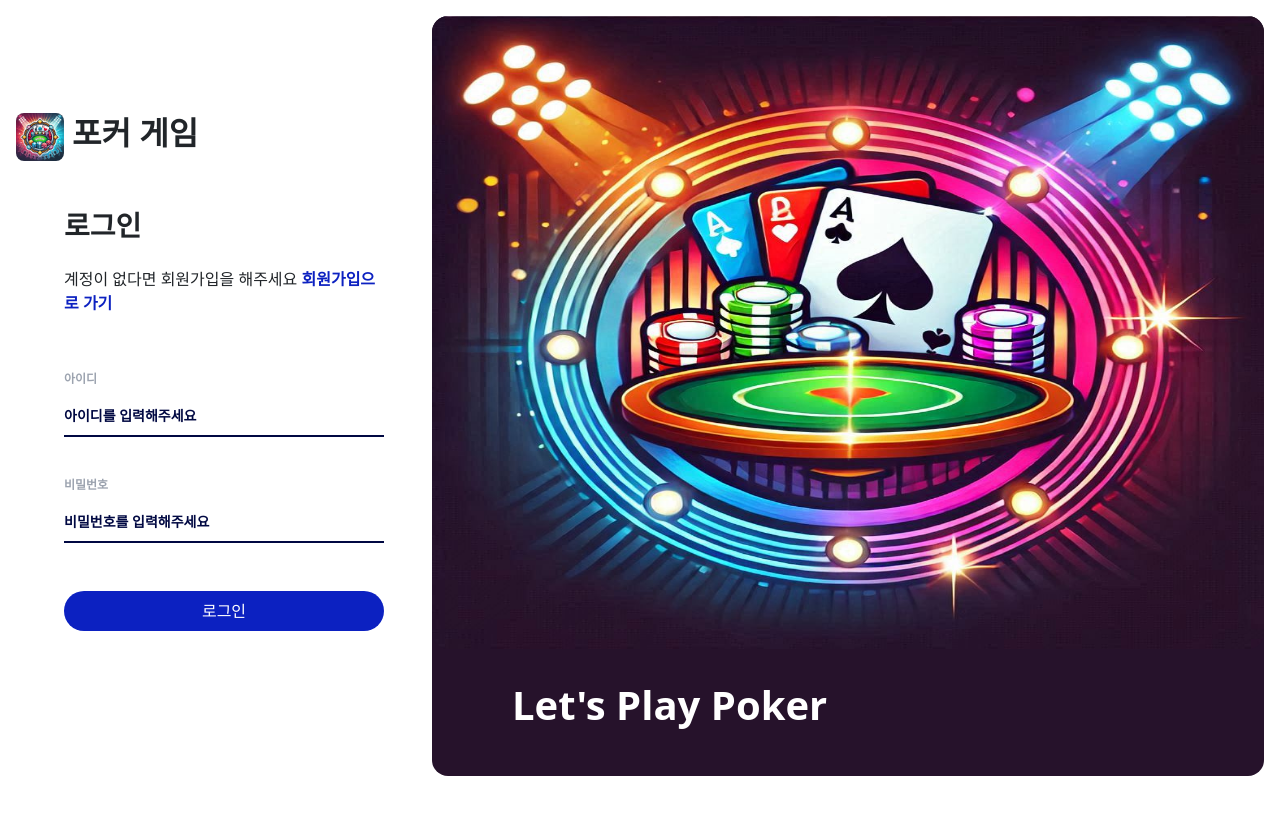
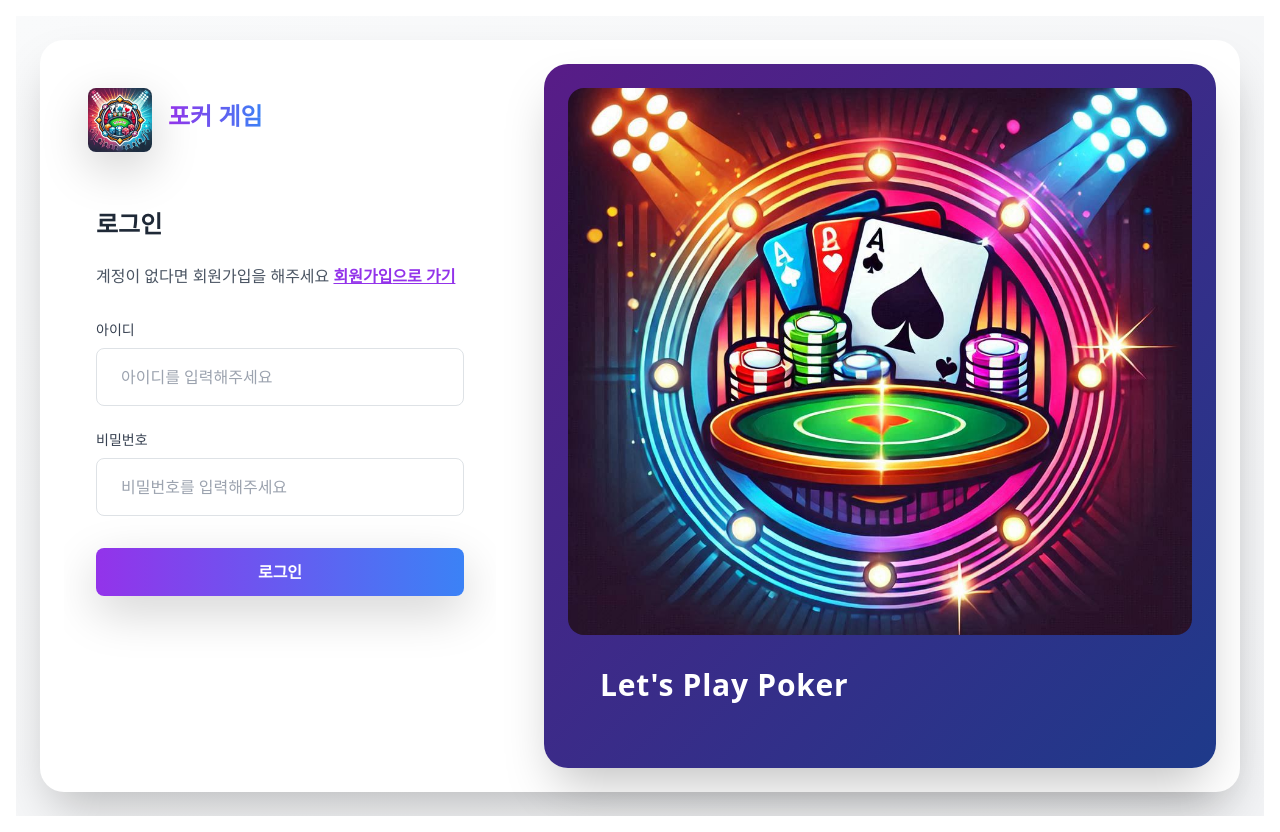
Before and after one commit to hyomin1/Poker, a React (Create React App) app: page / in a window 1280 px wide. Before the commit the page ends 800 px from the top, so only its background shows below. Built offline with nearby package versions, Linux system fonts and the light colour scheme; no server answers.

Commit message:
style(Auth): 로그인/회원가입 페이지 UI 개선

```diff
--- a/src/components/AuthImage.jsx
+++ b/src/components/AuthImage.jsx
@@ -2,13 +2,17 @@ import React from 'react';
 
 export default function AuthImage() {
   return (
-    <div className='bg-[#26122B] flex items-start  rounded-2xl flex-col h-full w-full '>
-      <img
-        src={'/images/pokerBg.png'}
-        alt='bgImage'
-        className='w-full h-5/6 rounded-2xl'
-      />
-      <h1 className='mt-8 ml-20 font-bold text-white'>Let's Play Poker</h1>
+    <div className='w-full h-full p-6 shadow-2xl bg-gradient-to-br from-purple-900 to-blue-900 rounded-3xl'>
+      <div className='relative overflow-hidden h-5/6 rounded-2xl'>
+        <img
+          src='/images/pokerBg.png'
+          alt='bgImage'
+          className='object-cover w-full h-full transition-transform duration-700 transform hover:scale-105'
+        />
+      </div>
+      <h1 className='mt-8 ml-8 text-3xl font-bold tracking-wide text-white'>
+        Let's Play Poker
+      </h1>
     </div>
   );
 }
--- a/src/components/Button.jsx
+++ b/src/components/Button.jsx
@@ -2,7 +2,7 @@ import React from 'react';
 
 export default function Button({ text }) {
   return (
-    <button className='w-full h-10 text-white rounded-3xl bg-brand hover:brightness-110'>
+    <button className='w-full h-12 text-white font-semibold rounded-lg bg-gradient-to-r from-purple-600 to-blue-500 hover:from-purple-700 hover:to-blue-600 transform transition-all duration-200 hover:scale-[1.02] focus:ring-2 focus:ring-purple-500 focus:ring-opacity-50 shadow-lg'>
       {text}
     </button>
   );
--- a/src/components/FormInput.jsx
+++ b/src/components/FormInput.jsx
@@ -2,20 +2,20 @@ import React from 'react';
 
 export default function FormInput({ type, name, register, text, placeholder }) {
   return (
-    <>
+    <div className='mb-6'>
       <label
-        className='mt-10 mb-2 text-xs font-semibold text-gray-400'
         htmlFor={name}
+        className='block mb-2 text-sm font-medium text-gray-700'
       >
         {text}
       </label>
       <input
-        className='mt-2 border-b-2 border-[#000842] focus:outline-none placeholder-[#000842] placeholder:font-semibold pb-2 placeholder:text-sm'
         id={name}
         type={type}
-        {...register(name, { required: true })}
+        {...register(name)}
         placeholder={placeholder}
+        className='w-full px-4 py-3 transition-colors duration-200 border border-gray-300 rounded-lg focus:border-purple-500 focus:ring-2 focus:ring-purple-200'
       />
-    </>
+    </div>
   );
 }
--- a/src/components/Logo.jsx
+++ b/src/components/Logo.jsx
@@ -2,13 +2,15 @@ import React from 'react';
 
 export default function Logo() {
   return (
-    <div className='flex items-center'>
+    <div className='flex items-center p-6'>
       <img
-        src={'/images/logo.png'}
+        src='/images/logo.png'
         alt='logo'
-        className='w-12 h-12 rounded-lg'
+        className='w-16 h-16 transition-transform rounded-lg shadow-lg hover:scale-105'
       />
-      <h2 className='ml-2 font-bold'>포커 게임</h2>
+      <h2 className='ml-4 text-2xl font-bold text-transparent bg-gradient-to-r from-purple-600 to-blue-500 bg-clip-text'>
+        포커 게임
+      </h2>
     </div>
   );
 }
--- a/src/components/UserForm.jsx
+++ b/src/components/UserForm.jsx
@@ -13,32 +13,37 @@ export default function UserForm({ text }) {
   } = useForm();
   const { onLogin, onRegister } = useAuth();
   const isLogin = text === '로그인';
+
   const onSubmit = (data) => {
     const { userId, username, password } = data;
     if (isLogin) {
       onLogin.mutate(data);
       return;
     }
-
     onRegister.mutate({
       userId,
       username,
       password,
     });
   };
+
   return (
-    <form onSubmit={handleSubmit(onSubmit)} className='p-12 overflow-auto'>
-      <h3 className='font-bold'>{text}</h3>
-      <p className='mt-4'>
+    <form
+      onSubmit={handleSubmit(onSubmit)}
+      className='flex flex-col h-full p-8 overflow-auto'
+    >
+      <h3 className='mb-6 text-2xl font-bold text-gray-800'>{text}</h3>
+      <p className='mb-8 text-gray-600'>
         계정이 {isLogin ? '없다면 회원가입' : '있다면 로그인'}을 해주세요{' '}
         <Link
           to={isLogin ? '/register' : '/'}
-          className='font-bold no-underline text-brand hover:opacity-40'
+          className='font-semibold text-purple-600 transition-colors hover:text-purple-800'
         >
           {isLogin ? '회원가입' : '로그인'}으로 가기
         </Link>
       </p>
-      <div className='flex flex-col mb-12'>
+
+      <div className='mb-8 space-y-6'>
         <FormInput
           type='text'
           name='userId'
@@ -62,7 +67,6 @@ export default function UserForm({ text }) {
           text='비밀번호'
           placeholder='비밀번호를 입력해주세요'
         />
-
         {!isLogin && (
           <FormInput
             type='password'
--- a/src/index.css
+++ b/src/index.css
@@ -9,12 +9,13 @@ body {
     sans-serif;
   -webkit-font-smoothing: antialiased;
   -moz-osx-font-smoothing: grayscale;
-  width: 100vw;
-  height: 100vh;
+  width: 100%;
+  height: 100%;
+  overflow: hidden;
 }
 
 #root {
-  @apply p-4 w-full;
+  @apply h-full p-4 w-full box-border;
 }
 
 code {
--- /dev/null
+++ b/src/pages/AuthPage.jsx
@@ -0,0 +1,22 @@
+import React from 'react';
+import Logo from '../components/Logo';
+import UserForm from '../components/UserForm';
+import AuthImage from '../components/AuthImage';
+
+export default function AuthPage({ type }) {
+  return (
+    <div className='h-screen p-4 overflow-hidden bg-gradient-to-br from-gray-50 to-gray-100'>
+      <div className='flex h-full max-h-[calc(100vh-2rem)] bg-white rounded-3xl shadow-2xl'>
+        <section className='flex flex-col w-full p-6 md:w-2/5'>
+          <Logo />
+          <div className='flex-1 overflow-auto'>
+            <UserForm text={type === 'login' ? '로그인' : '회원가입'} />
+          </div>
+        </section>
+        <section className='hidden w-3/5 p-6 md:block'>
+          <AuthImage />
+        </section>
+      </div>
+    </div>
+  );
+}
--- a/src/pages/NotFound.jsx
+++ b/src/pages/NotFound.jsx
@@ -1,5 +1,26 @@
-import React from 'react';
+import { useNavigate } from 'react-router-dom';
 
 export default function NotFound() {
-  return <div>Not Found</div>;
+  const navigate = useNavigate();
+  return (
+    <div className='flex items-center justify-center h-screen p-4 bg-gradient-to-br from-gray-50 to-gray-100'>
+      <div className='space-y-6 text-center'>
+        <h1 className='font-bold text-transparent text-9xl bg-gradient-to-r from-purple-600 to-blue-500 bg-clip-text'>
+          404
+        </h1>
+        <h2 className='text-3xl font-semibold text-gray-700'>
+          페이지를 찾을 수 없습니다
+        </h2>
+        <p className='max-w-md text-gray-500'>
+          요청하신 페이지가 존재하지 않거나 이동되었을 수 있습니다.
+        </p>
+        <button
+          onClick={() => navigate(-1)}
+          className='px-6 py-3 text-white transition-all duration-200 rounded-lg shadow-lg bg-gradient-to-r from-purple-600 to-blue-500 hover:from-purple-700 hover:to-blue-600'
+        >
+          이전 페이지로 돌아가기
+        </button>
+      </div>
+    </div>
+  );
 }
--- a/src/pages/auth/Login.jsx
+++ /dev/null
@@ -1,18 +0,0 @@
-import React from 'react';
-import Logo from '../../components/Logo';
-import UserForm from '../../components/UserForm';
-import AuthImage from '../../components/AuthImage';
-
-export default function Login() {
-  return (
-    <div className='flex h-[95vh]'>
-      <section className='flex flex-col justify-center flex-grow w-full md:basis-1/3'>
-        <Logo />
-        <UserForm text={'로그인'} />
-      </section>
-      <section className='flex items-center justify-center flex-grow w-full md:block md:basis-2/3'>
-        <AuthImage />
-      </section>
-    </div>
-  );
-}
--- a/src/pages/auth/Register.jsx
+++ /dev/null
@@ -1,18 +0,0 @@
-import React from 'react';
-import Logo from '../../components/Logo';
-import UserForm from '../../components/UserForm';
-import AuthImage from '../../components/AuthImage';
-
-export default function Register() {
-  return (
-    <div className='flex h-[90vh]'>
-      <section className='flex flex-col justify-center flex-grow w-full md:basis-1/3'>
-        <Logo />
-        <UserForm text='회원가입' />
-      </section>
-      <section className='flex items-center justify-center flex-grow w-full md:block md:basis-2/3'>
-        <AuthImage />
-      </section>
-    </div>
-  );
-}
```
Also changed, not shown: src/Router.js (+4 -5 lines).
